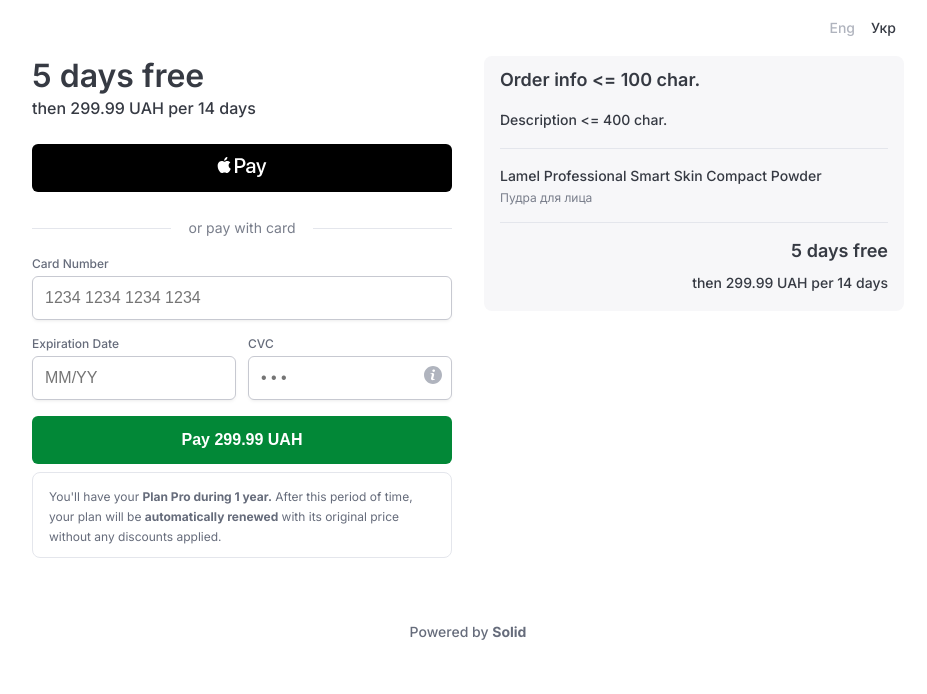
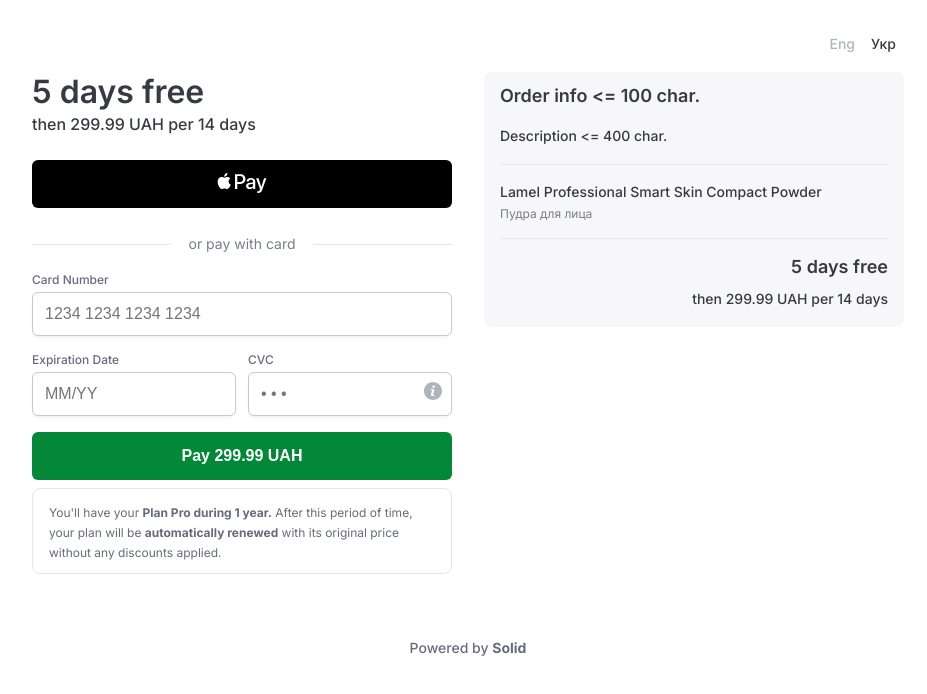
Before and after one commit to LonelyTrouvere/test-task, a React (Vite) app: page / in a window 1280 px wide. Shown: the top 694 px of the page, without its empty margins (172-1099 px from the left). Built offline with nearby package versions, Linux system fonts and the light colour scheme.

Commit message:
brought back root padding

```diff
--- a/src/index.css
+++ b/src/index.css
@@ -1,8 +1,9 @@
 #root {
   font-family: "Inter", system-ui, Avenir, Helvetica, Arial, sans-serif;
   margin: 0;
-  width: calc(100vw);
-  height: calc(100vh);
+  padding: 16px;
+  width: calc(100vw - 16px - 16px);
+  height: calc(100vh - 16px - 16px);
 }
 
 * {
```
